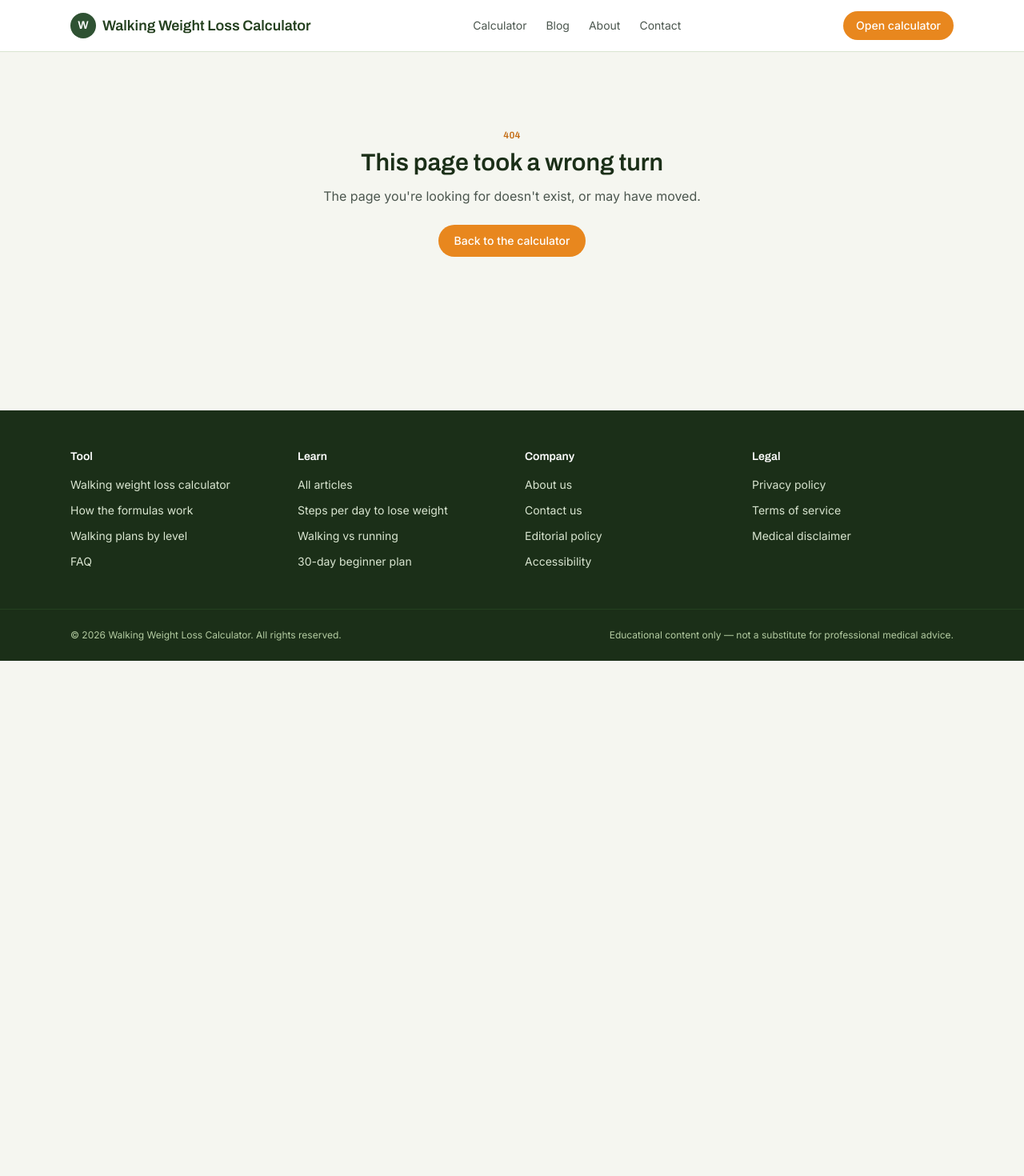
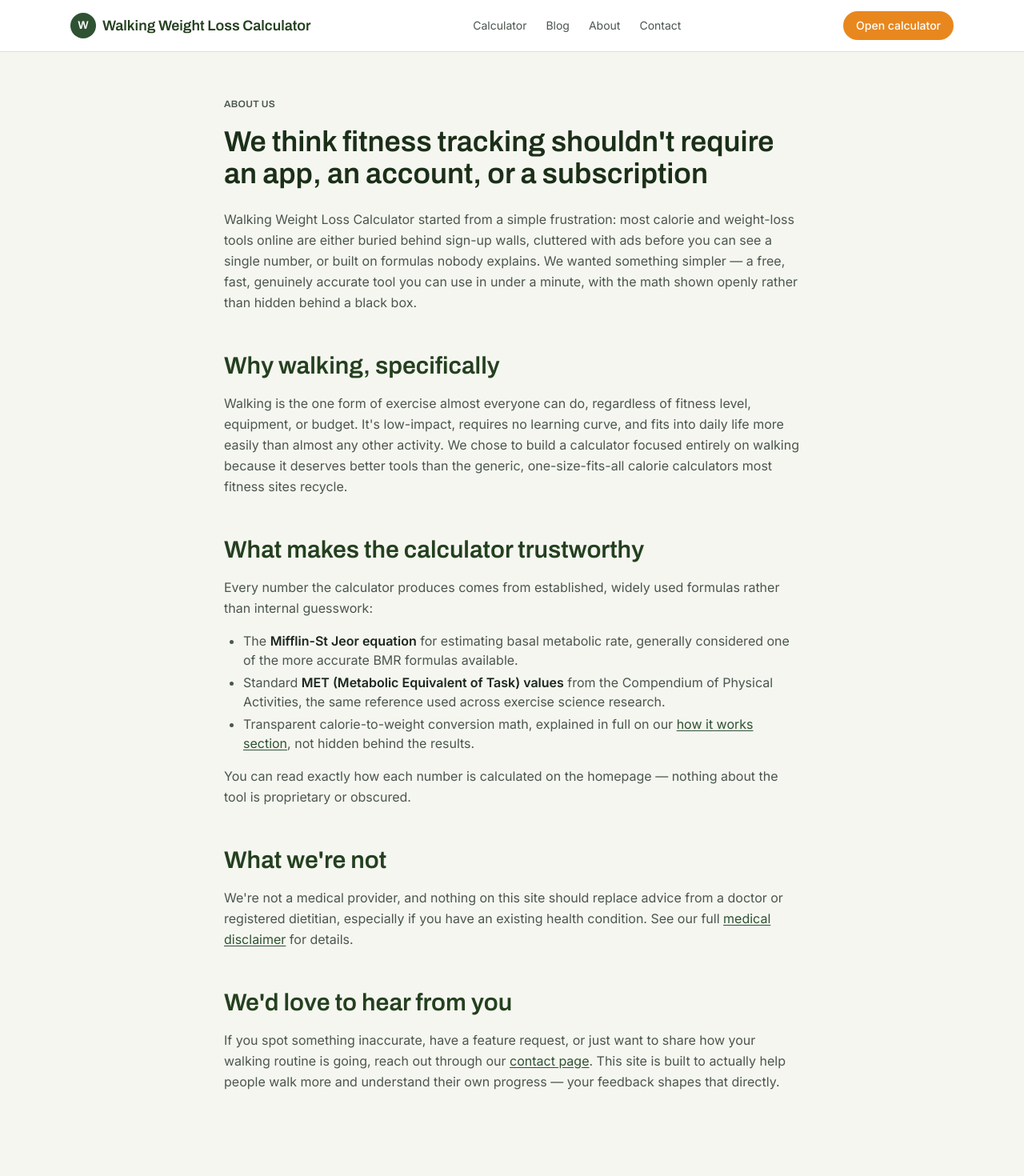
Before and after one commit to ahsan-ai-56/walking-weight, a Next.js app: page / in a window 1280 px wide. Before the commit this address had no page. Shown: the top 1470 px of the page at 80% size. Before the commit the page ends 826 px from the top, so only its background shows below. Built offline with nearby package versions, Linux system fonts and the light colour scheme.

Commit message:
Add files via upload

```diff
--- /dev/null
+++ b/app/page.tsx
@@ -0,0 +1,77 @@
+import type { Metadata } from "next";
+import Link from "next/link";
+
+export const metadata: Metadata = {
+  title: "About Us",
+  description:
+    "Why we built a free walking weight loss calculator, and how we keep the science behind it honest and trustworthy.",
+  alternates: { canonical: "/about" },
+};
+
+export default function AboutPage() {
+  return (
+    <div className="max-w-3xl mx-auto px-4 sm:px-6 py-14 prose-article">
+      <p className="font-display text-xs uppercase tracking-wide text-sunrise-600">About us</p>
+      <h1 className="font-display text-4xl text-trail-800 mt-2 mb-6">
+        We think fitness tracking shouldn&apos;t require an app, an account, or a subscription
+      </h1>
+
+      <p>
+        Walking Weight Loss Calculator started from a simple frustration: most calorie and
+        weight-loss tools online are either buried behind sign-up walls, cluttered with ads
+        before you can see a single number, or built on formulas nobody explains. We wanted
+        something simpler — a free, fast, genuinely accurate tool you can use in under a minute,
+        with the math shown openly rather than hidden behind a black box.
+      </p>
+
+      <h2>Why walking, specifically</h2>
+      <p>
+        Walking is the one form of exercise almost everyone can do, regardless of fitness level,
+        equipment, or budget. It's low-impact, requires no learning curve, and fits into daily
+        life more easily than almost any other activity. We chose to build a calculator focused
+        entirely on walking because it deserves better tools than the generic, one-size-fits-all
+        calorie calculators most fitness sites recycle.
+      </p>
+
+      <h2>What makes the calculator trustworthy</h2>
+      <p>
+        Every number the calculator produces comes from established, widely used formulas rather
+        than internal guesswork:
+      </p>
+      <ul>
+        <li>
+          The <strong>Mifflin-St Jeor equation</strong> for estimating basal metabolic rate,
+          generally considered one of the more accurate BMR formulas available.
+        </li>
+        <li>
+          Standard <strong>MET (Metabolic Equivalent of Task) values</strong> from the
+          Compendium of Physical Activities, the same reference used across exercise science
+          research.
+        </li>
+        <li>
+          Transparent calorie-to-weight conversion math, explained in full on our{" "}
+          <Link href="/#formulas">how it works section</Link>, not hidden behind the results.
+        </li>
+      </ul>
+      <p>
+        You can read exactly how each number is calculated on the homepage — nothing about the
+        tool is proprietary or obscured.
+      </p>
+
+      <h2>What we're not</h2>
+      <p>
+        We're not a medical provider, and nothing on this site should replace advice from a
+        doctor or registered dietitian, especially if you have an existing health condition. See
+        our full <Link href="/disclaimer">medical disclaimer</Link> for details.
+      </p>
+
+      <h2>We'd love to hear from you</h2>
+      <p>
+        If you spot something inaccurate, have a feature request, or just want to share how your
+        walking routine is going, reach out through our{" "}
+        <Link href="/contact">contact page</Link>. This site is built to actually help people
+        walk more and understand their own progress — your feedback shapes that directly.
+      </p>
+    </div>
+  );
+}
```
